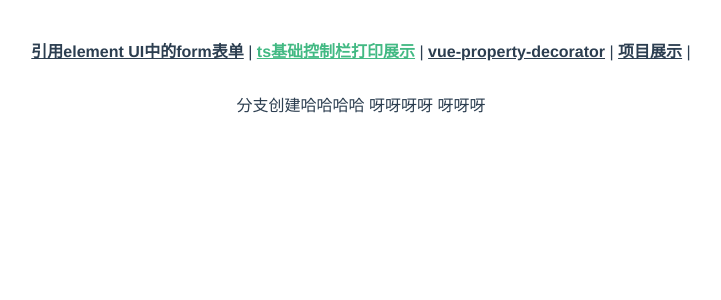
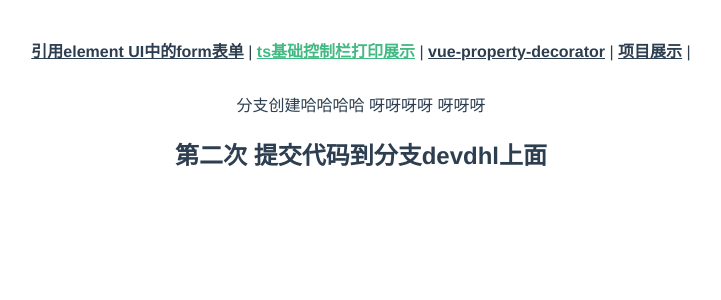
Before and after one commit to lin1710/learn-ts, a Vue app: page /about in a window 1280 px wide. Shown: the top 300 px of the page, without its empty margins (279-1000 px from the left). Built offline with nearby package versions, Linux system fonts and the light colour scheme.

Commit message:
第二次

```diff
--- a/src/views/About.vue
+++ b/src/views/About.vue
@@ -3,6 +3,10 @@
     <One />
 
     分支创建哈哈哈哈 呀呀呀呀 呀呀呀
+
+    <h2>
+      第二次 提交代码到分支devdhl上面
+    </h2>
   </div>
 </template>
 
```
